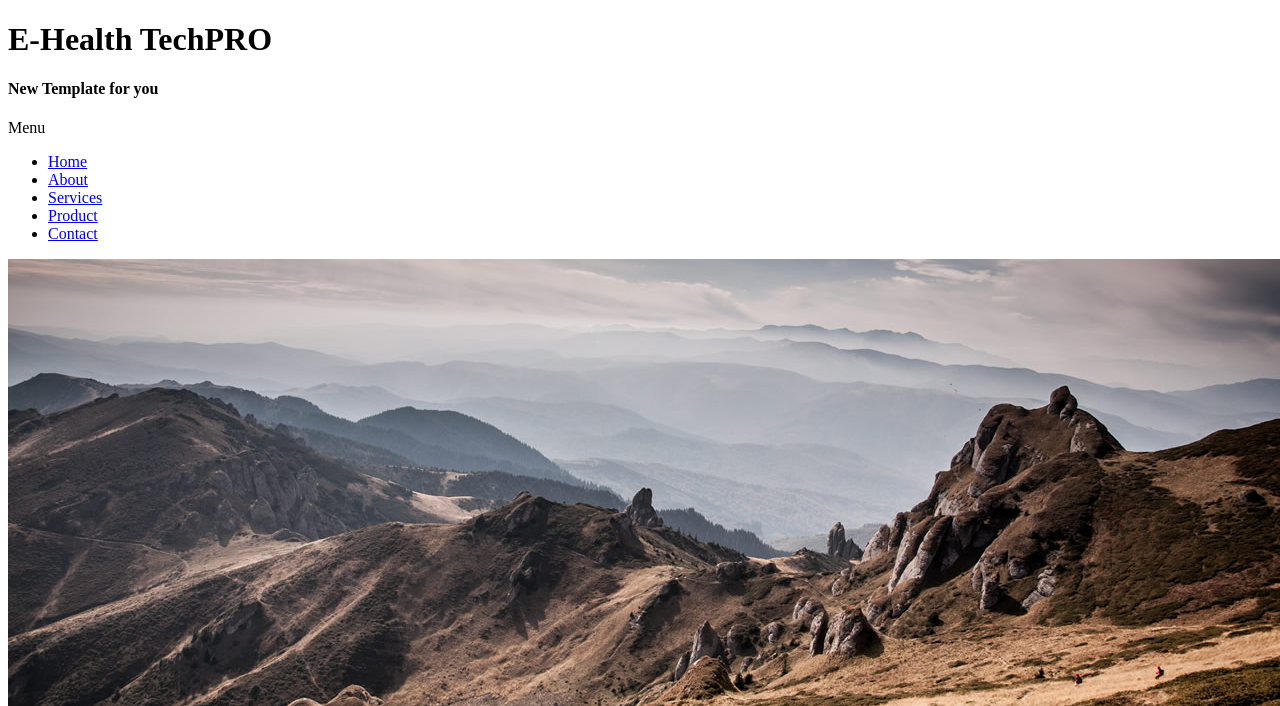
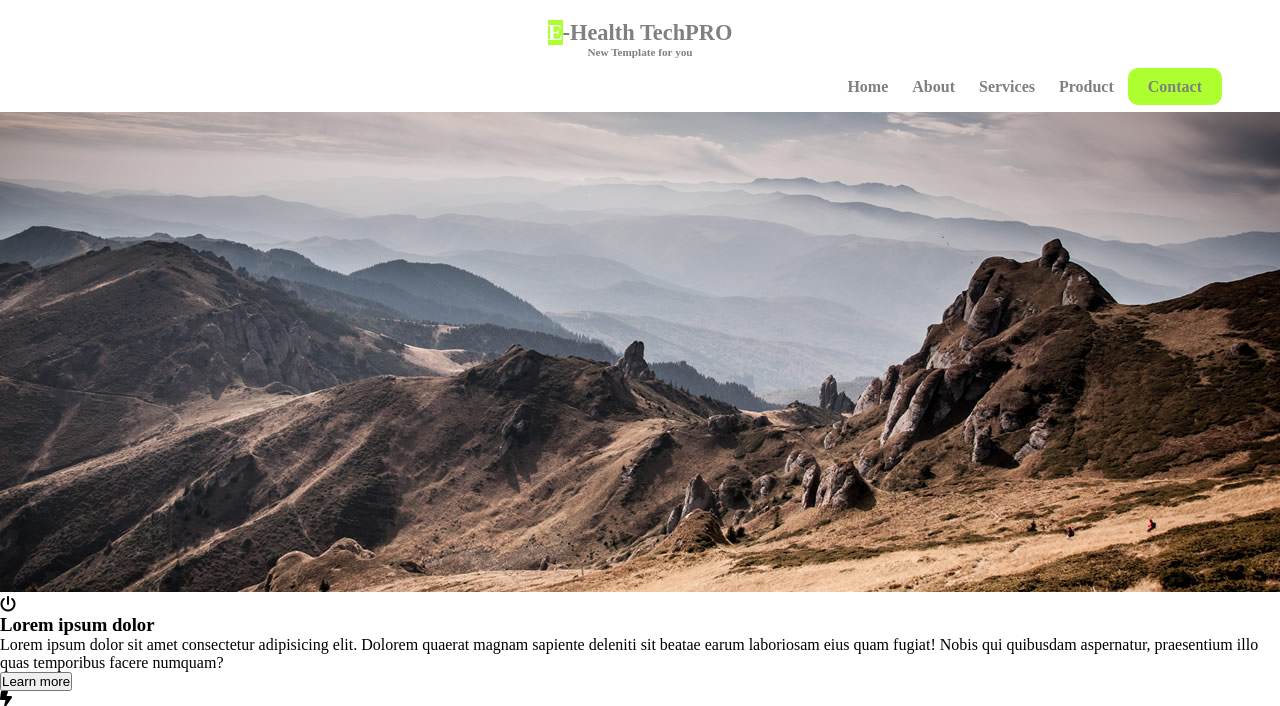
Before and after one commit to PunkHazard07/box-structure-project, a plain HTML site: page index.html in a window 1280 px wide. Shown: the top 706 px of the page. Drawn offline with Linux system fonts and the light colour scheme.

Commit message:
added style link

```diff
--- a/index.html
+++ b/index.html
@@ -4,28 +4,32 @@
                         <meta charset="UTF-8">
                         <meta name="viewport" content="width=device-width, initial-scale=1.0">
                         <title>Project 2</title>
+
+                        <!-- fontawesome link -->
                         <script src="https://kit.fontawesome.com/eeeeaa9aa2.js" crossorigin="anonymous"></script>
+
+                        <!-- style link -->
+                        <link rel="stylesheet" href="./Styles/main.css">
                     </head>
                     <body>
                         <!-- header section -->
                         <header id="top">
-                        <div>
+                        <div id="top-header">
                             <h1>
-                            E-Health TechPRO
+                            <span id="E">E</span>-Health TechPRO
                             </h1>
                             <h4>New Template for you</h4>
                         </div>
 
                             <div>
-                                <p>Menu</p>
                                 <!-- local links -->
-                                <nav>
+                                <nav id="nav-bar">
                                     <ul>
-                                        <li> <a href="#home">Home</a></li>
-                                        <li><a href="#about">About</a></li>
-                                        <li><a href="#service">Services</a></li>
-                                        <li><a href="#product">Product</a></li>
-                                        <li><a href="#contact">Contact</a></li>
+                                        <li class="menu-list"><a href="#home">Home</a></li>
+                                        <li class="menu-list"><a href="#about">About</a></li>
+                                        <li class="menu-list"><a href="#service">Services</a></li>
+                                        <li class="menu-list"><a href="#product">Product</a></li>
+                                        <li class="menu-list" id="contact"><a href="#contact">Contact</a></li>
 
                                     </ul>
                                 </nav>
```
